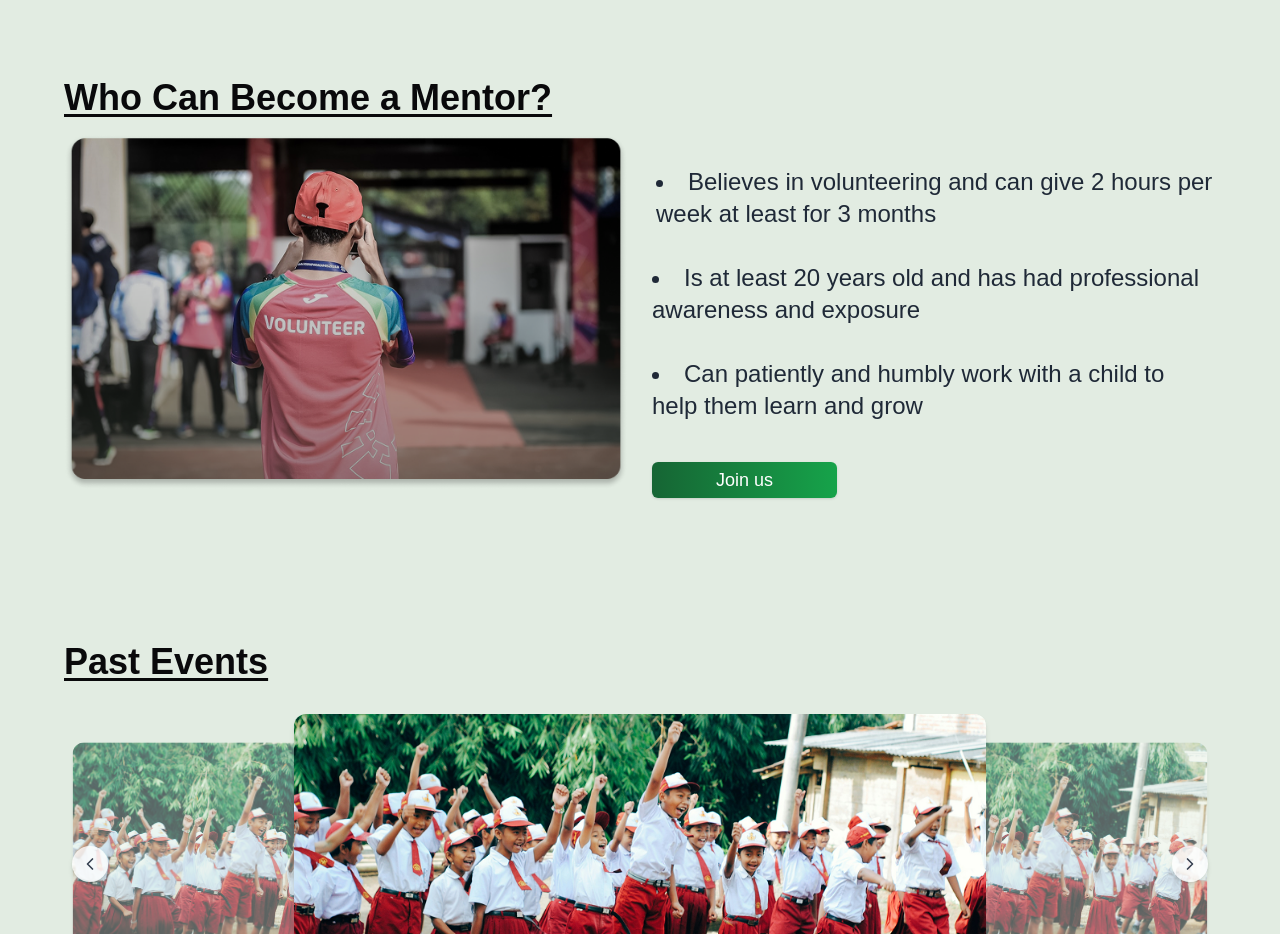
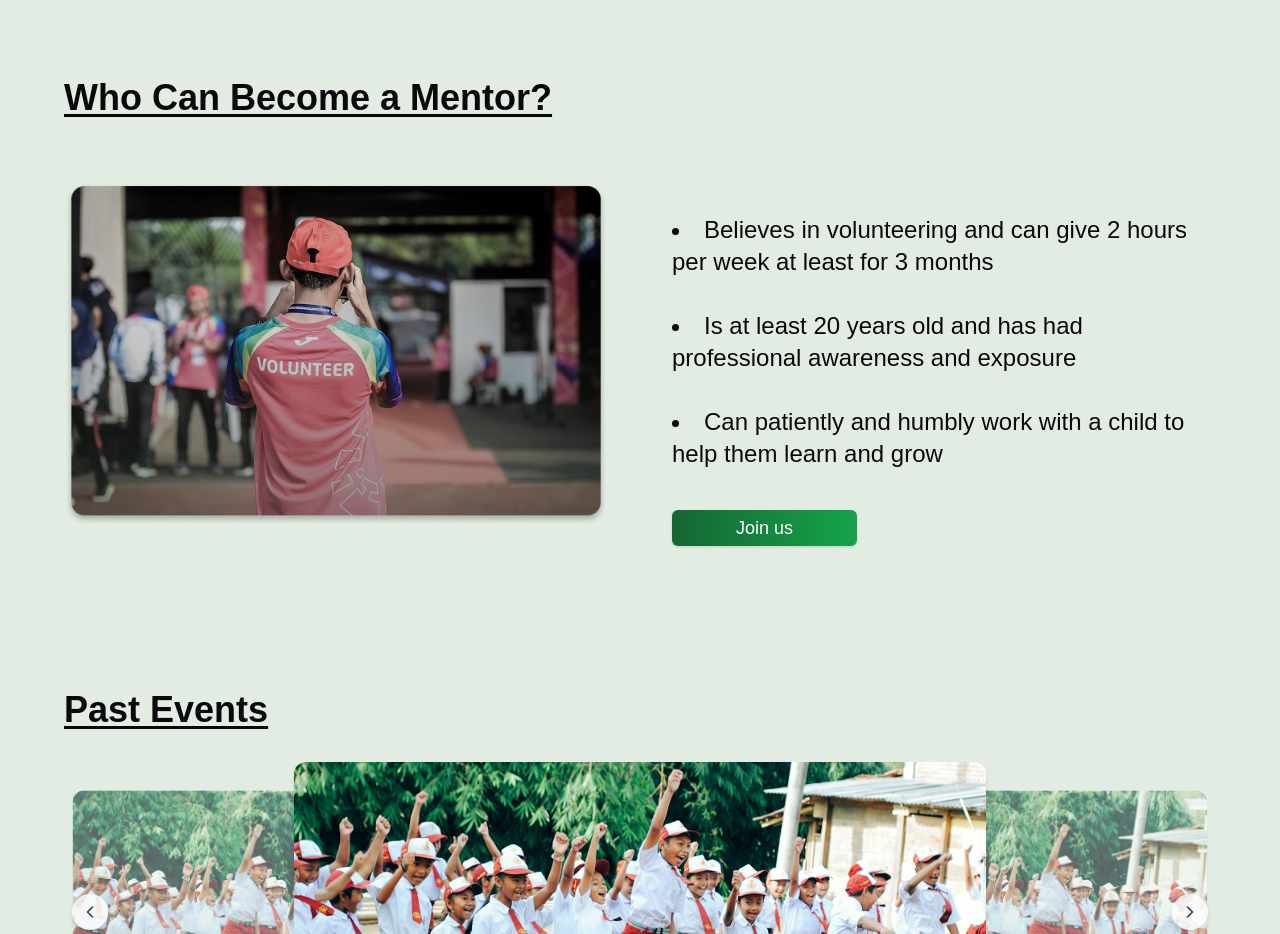
Before and after one commit to arnab-git-404/claylab, a Next.js app: page / in a window 1280 px wide. Shown: the part 2200-3134 px from the top of the page. Built offline with nearby package versions, Linux system fonts and the light colour scheme; a web font is replaced by a local one.

Commit message:
Update whoCanBeMentor.tsx

```diff
--- a/components/home/whoCanBeMentor.tsx
+++ b/components/home/whoCanBeMentor.tsx
@@ -6,7 +6,9 @@ const WhoCanBeMentor = () => {
   return (
     <section className="py-8 sm:py-10 px-2 sm:px-4 md:px-16">
       <Heading text="Who Can Become a Mentor?" />
-      <div className="flex flex-col md:flex-row items-start gap-4 sm:gap-6">
+      {/* <div className="flex flex-col md:flex-row items-start gap-4 sm:gap-6"> */}
+        <div className="flex flex-col md:flex-row items-start gap-16 mt-16">
+
         {/* Image */}
         <div className="w-full md:w-1/2 rounded-lg overflow-hidden ">
           <Image
@@ -20,14 +22,15 @@ const WhoCanBeMentor = () => {
 
         {/* Text Content */}
         <div className="w-full md:w-1/2 space-y-2 py-4 sm:py-8 my-auto" >
-          <ul className="list-disc list-inside text-gray-800 text-lg sm:text-2xl gap-4 sm:gap-8 flex flex-col pb-4 sm:pb-8">
-            <li className="pl-1">Believes in volunteering and can give 2 hours per week at least for 3 months</li>
+          <ul className="list-disc list-inside text-lg sm:text-2xl gap-4 sm:gap-8 flex flex-col pb-4 sm:pb-8">
+            <li className="" >Believes in volunteering and can give 2 hours per week at least for 3 months</li>
             <li>Is at least 20 years old and has had professional awareness and exposure</li>
             <li>Can patiently and humbly work with a child to help them learn and grow</li>
           </ul>
           <Button className="bg-gradient-to-r from-green-800 mx-auto to-green-600 hover:bg-gradient-to-r hover:from-green-700 hover:to-green-500 text-white rounded-md w-full sm:w-min px-8 sm:px-16 py-3 sm:py-4 text-base sm:text-lg">
             Join us
           </Button>
+
         </div>
       </div>
     </section>
```
